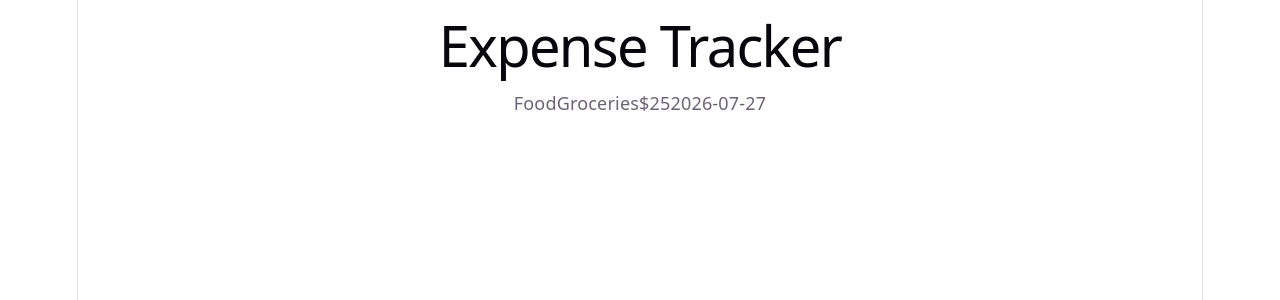
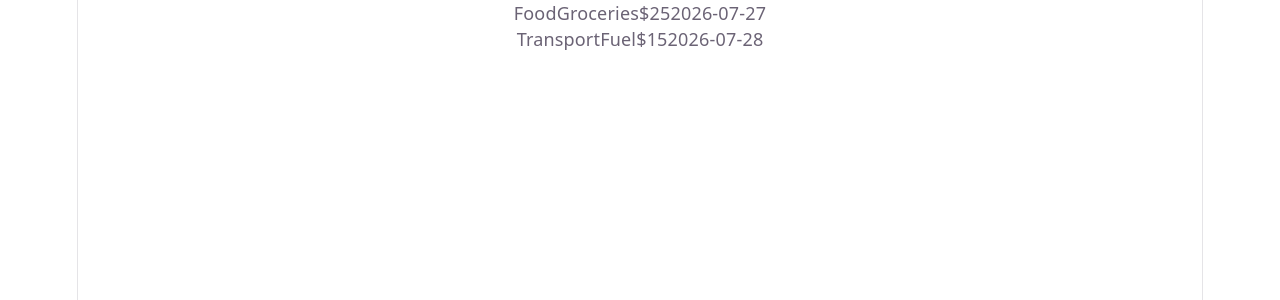
Before and after one commit to maryamnadeem2019-jpg/expense-tracker-frontend, a React (Vite) app: page / in a window 1280 px wide. Shown: the top 300 px of the page. Built offline with nearby package versions, Linux system fonts and the light colour scheme.

Commit message:
Day 3: Render expense list using map()

```diff
--- a/src/App.jsx
+++ b/src/App.jsx
@@ -1,19 +1,17 @@
 import ExpenseRow from './components/ExpenseRow';
 
-const sampleExpense = {
-  category: "Food",
-  description: "Groceries",
-  amount: 25,
-  date: "2026-07-27",
-};
+const mockExpenses = [
+  { id: 1, category: "Food", description: "Groceries", amount: 25, date: "2026-07-27" },
+  { id: 2, category: "Transport", description: "Fuel", amount: 15, date: "2026-07-28" },
+];
 
 function App() {
   return (
     <div>
-      <h1>Expense Tracker</h1>
-      <ExpenseRow expense={sampleExpense} />
+      {mockExpenses.map(exp => (
+        <ExpenseRow key={exp.id} expense={exp} />
+      ))}
     </div>
   );
 }
-
 export default App;
```
